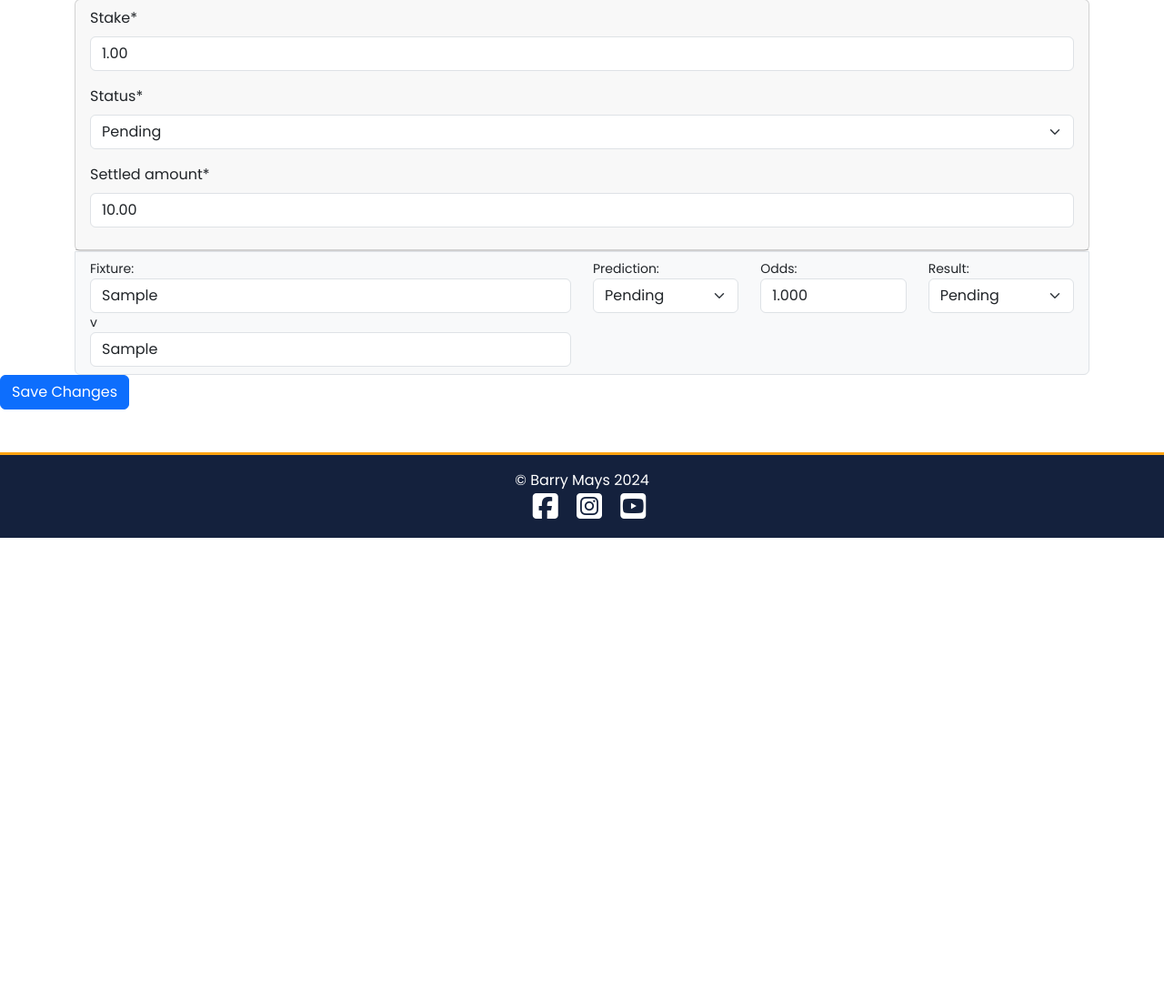
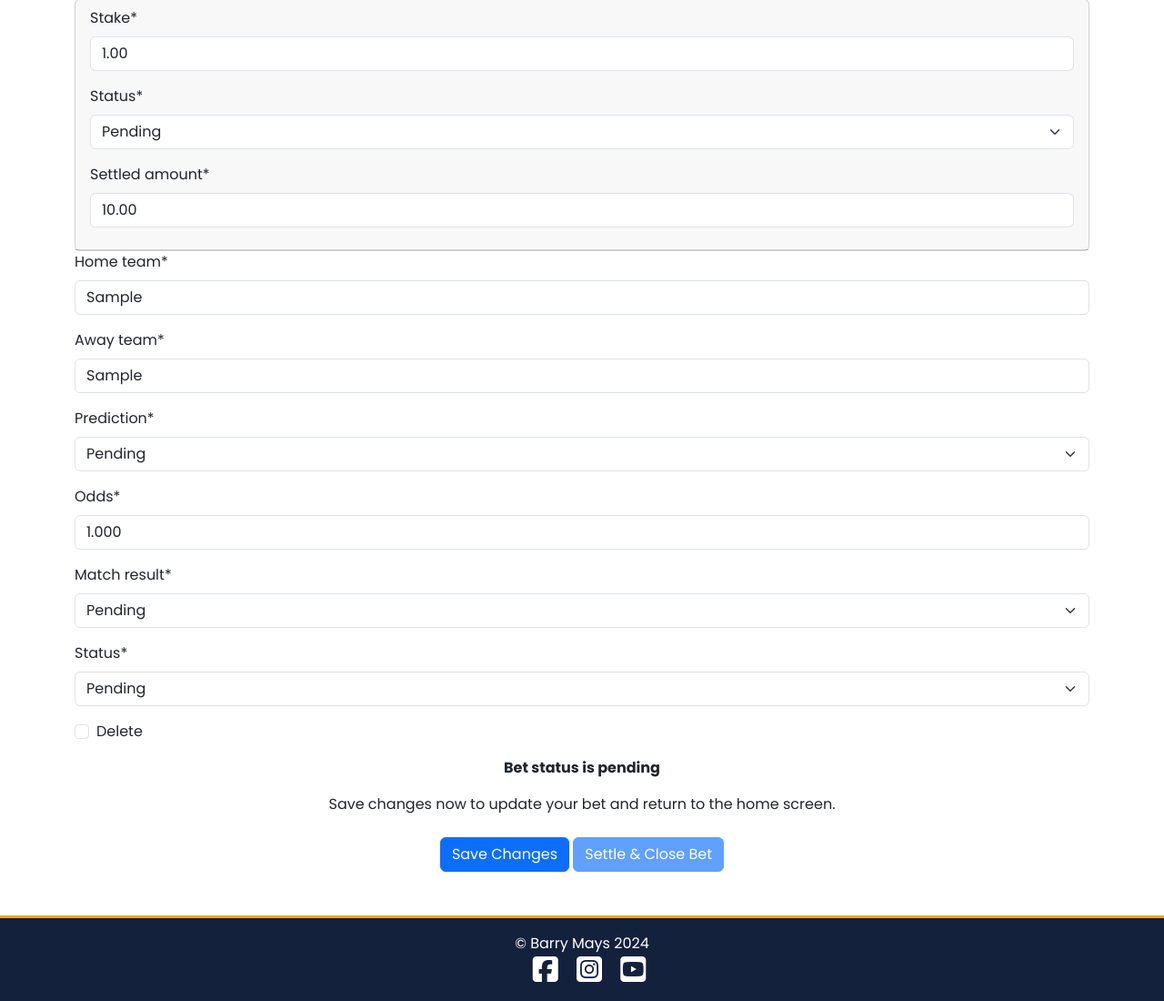
Before and after one commit to bmays9/bet-tracker, a Django app: page /update/00000000-0000-0000-0000-000000000001/ in a window 1280 px wide. Shown: the part 209-1309 px from the top of the page at 91% size. Before the commit the page ends 800 px from the top, so only its background shows below. Run offline with Django 4.2, Linux system fonts and the light colour scheme; a user stored in the database is signed in; tables that the repository leaves empty hold one stand-in row (values such as "Sample post"); some libraries are stand-ins or nearby versions.

Commit message:
Refactor Update Bet functionality and enhance validations and user messaging

```diff
--- a/bet/templates/bet/update_bet.html
+++ b/bet/templates/bet/update_bet.html
@@ -17,27 +17,38 @@
 
 {% if user.is_authenticated %}
 <div class="container mt-5">
-    <form id="updateBet" method="post">
+    <div class="row">
+      <div class="col">
+        <form id="updateBet" method="post">
         {% csrf_token %}
 
         <div class="card">
           <div class="card-header">
-
-        {{ edit_bet_form | crispy }}
-
+             {{ edit_bet_form | crispy }}
           </div>
         </div>
-<!--
-        {{ line_formset.management_form }}
-        {% for form in line_formset %}
+
+
         <div class="card-body">
+          {{ line_formset.management_form }}
+          {% for form in line_formset %}
             <div class="line-item">
             {{ form | crispy }}
             </div>
         </div>
         {% endfor %}
-
-        <button id="submitUpdateBet" type="submit" class="btn btn-primary">Save Changes</button>
+        <div class="row align-items-center my-2">
+          <div class="col text-center">
+            <p id="settleBetWarning"><b>Bet status is pending</b></p>
+            <p id="updateBetInfo">Save changes now to update your bet and return to the home screen.</p>
+          </div>
+        </div>
+            <div class="row align-items-center mb-5">
+          <div class="col text-center">
+            <span><button id="submitUpdateBet" type="submit" class="btn btn-primary">Save Changes</button></span>
+            <span><button id="submitSettleBet" type="submit" class="btn btn-primary" disabled>Settle & Close Bet</button></span>
+          </div>
+        </div>
     </form>
 {% else %}
     <p>Please log in to edit your bet </p>
@@ -57,63 +68,13 @@
             </div>
             {% endif %}
         {% endfor %}
-          -->
+
 <!-- content ends here -->
 
-<!-- Single Bet Box-->
- <!--
-<div class="row no-gutters bet-box mb-3">
-  <div class="col">
-  -->
-     <!-- Bet Header, wrapped in an anchor-->
-<!--
-     <div class="row no-gutters bet-header">
-        <div class="col">
-            <div class="row align-items-start">
-                 <div class="col-3">
-                    <span class="punter"> </span>
-                 </div>
-                 <div class="col">
-                    <span class="stake">£{{ edit_bet_form.stake }} </span>
-                 </div>
-                 <div class="col-2 text-end">
-                    {% if bet.status == 0  %}
-                    <span class="badge bg-secondary">Pending</span>
-                    {% elif bet.status == 1  %}
-                    <span class="badge bg-success">Won</span>
-                    {% elif bet.status == -1 %}
-                    <span class="badge bg-danger">Lost</span>
-                    {% endif %}
-                 </div>
-              </div>
-        </div>
-     </div>
-    -->
-     <!-- End Of Bet Header-->
-
-     <!-- Lines and Footer-->
-     <div id="collapse{{ forloop.counter }}" class="row no-gutters panel-collapse {% if forloop.counter > 5 %}collapse{% endif %}">
-        <div class="col">
-           <ul class="list-group">
-            {{ line_formset.management_form }}
-            {% for form in line_formset %}
-              <li class="list-group-item bg-light">
-                 <div class="row no-gutters line-details">
-                    <div class="col-md-6 fixture">Fixture: {{ form.home_team }} v {{ form.away_team }} </div>
-                    <div class="col-md-2">Prediction: {{ form.prediction}} </div>
-                    <div class="col-md-2">Odds: {{ form.odds }} </div>
-                    <div class="col-md-2 result">Result: {{ form.match_result }} </div>
-                 </div>
-                 {% endfor %}
-           </ul>
-        </div>
-    </div>
-  </div>
-  <div class="mx-auto button-line">
-  <span><button id="submitUpdateBet" type="submit" class="btn btn-primary">Save Changes</button></span>
-  </div>
 
 
+
+</form>
     <!-- End of lines -->
 
 <!-- Modal for edit confirmation message -->
@@ -135,6 +96,22 @@
       </div>
     </div>
   </div>
+  <div class="modal" id="settledBetModal" tabindex="-1" data-showSettle="{% if success %}true{% else %}false{% endif %}" aria-labelledby="settledBetModalLabel" aria-hidden="true">
+    <div class="modal-dialog">
+        <div class="modal-content">
+          <div class="modal-header">
+            <h5 class="modal-title">Settled Bet!</h5>
+            <button type="button" class="btn-close" data-bs-dismiss="modal" aria-label="Close"></button>
+          </div>
+          <div class="modal-body">
+            <p>Your bet has been settled and your balance has been updated. Close to return to the homepage</p>
+          </div>
+          <div class="modal-footer">
+            <button type="button" class="btn btn-secondary" data-bs-dismiss="modal">Close</button>
+          </div>
+        </div>
+      </div>
+    </div>
 {% endblock content %}
 
 {% block additional %}
--- a/bet/views.py
+++ b/bet/views.py
@@ -87,11 +87,15 @@ def add_bet(request):
                 line_item.save()
 
             # Display message to the user
-            messages.add_message(request, messages.SUCCESS, 'Your bet has been added')
+            messages.add_message(
+                request,
+                messages.SUCCESS,
+                'SUCCESS! Your bet has been added. Either add another bet or return to the home page')
             # Reset form
             bet_form = BetForm()
             line_formset = LineAddFormSet()
-    else:
+
+    else:  #Not a Post request
         bet_form = BetForm()
         line_formset = LineAddFormSet()
 
@@ -107,7 +111,20 @@ def add_bet(request):
 
 def delete_bet(request, id):
     '''
-    View to delete comment
+    View to delete bet
+    '''
+    queryset = Bet.objects.filter(status=0)
+    bet = get_object_or_404(queryset, id=id)
+
+    if bet.punter == request.user:
+        bet.delete()
+        return redirect('home')
+
+    return HttpResponseRedirect(reverse('bet_delete', args=[id]))
+
+def settle_bet(request, id):
+    '''
+    View to settle bet
     '''
     queryset = Bet.objects.filter(status=0)
     bet = get_object_or_404(queryset, id=id)
@@ -129,53 +146,55 @@ def update_bet(request, id):
     queryset = Bet.objects.filter(status=0)
     bet = get_object_or_404(queryset, id=id)
     line_count = bet.lines.count()
+    print(bet)
 
     if request.method == 'POST':
 
         edit_bet_form = EditBetForm(data=request.POST, instance=bet)
         line_formset = LineFormSet(data=request.POST, instance=bet)
+        user = request.user
+        #check user is authenticated
+        print("Post Request")
+        if user.is_authenticated:
+            print("User Authenticated")
+            #check forms are valid
+            if edit_bet_form.is_valid() and line_formset.is_valid() and bet.punter == user:
+                print("Forms are valid")
 
-        if edit_bet_form.is_valid() and line_formset.is_valid() and bet.punter == request.user:
-
-            #check if any lines are still pending
-            linesClosed = checkLines(line_formset)
-            print("linesClosed")
-            print(linesClosed)
-
-            #check if bet is settled
-            if bet.status != 0: # If pending, do nothing
-
-                user = request.user
-                if linesClosed:
-                    if user.is_authenticated:
-                        try:
-                            user_bank = Bank.objects.get(user=user)
-                        except Bank.DoesNotExist:
-                            user_bank = Bank(user=user, balance=0.00, is_active=True)
+                #check if bet is settled
+                if bet.status != 0: # If status is not pending, adjust bank balance
+                    print("Bet is not pending")
+                    try:
+                        user_bank = Bank.objects.get(user=user)
+                    except Bank.DoesNotExist:
+                        user_bank = Bank(user=user, balance=0.00, is_active=True)
 
                     #update user's bank balance
                     user_bank.balance = user_bank.balance + bet.settled_amount - bet.stake
                     user_bank.save()
+                    edit_bet_form.save()
+                    line_formset.save()
+
+                    return redirect('home')
+
                 else:
-                    # Display message to the user
-                    messages.add_message(request, messages.SUCCESS, 'Your changes have been saved. Not all lines have a result, so the bet is still pending')
-                    bet.status = 0
-                edit_bet_form.save()
-                line_formset.save()
+                    # Bet is still pending but form is valid.
+                    # Save data and send message to the user
+                    print("Bet is pending")
+                    edit_bet_form.save()
+                    line_formset.save()
+                    messages.add_message(request, messages.SUCCESS, 'Your changes have been saved. The bet is still pending so your balance is unchanged')
 
-                return redirect('home')
+                    return render(request, "bet/update_bet.html", {"edit_bet_form": edit_bet_form, "line_formset": line_formset, "success": True})
 
+            else:
+                messages.add_message(request, messages.SUCCESS, 'The data is invalid, please correct it and try again')
+                print("Invalid form data")
+                print(edit_bet_form.errors)
+                print(line_formset.errors)
 
-
-            return render(request, "bet/update_bet.html", {"edit_bet_form": edit_bet_form, "line_formset": line_formset, "success": True})
-
-        else:
-            print("It's not valid")
-            print(edit_bet_form.errors)
-            print(line_formset.errors)
     else:
         #populate forms with existing data
-
 
         edit_bet_form = EditBetForm(instance=bet)
         line_formset = LineFormSet(instance=bet)
@@ -190,10 +209,11 @@ def update_bet(request, id):
         })
 
 
-def checkLines(form):
-    ## Checks the status of all lines, and returns false if any are pending.
-    ## Returns True if all are closed.
-    for line in form:
-        if line.status == 'Pending':
-            return False
-    return True
+#def checkLines(form):
+#    ## Checks the status of all lines, and returns false if any are pending.
+#    ## Returns True if all are closed.
+#    print("CHecking Line Status now..")
+#    for line in form:
+#        if line.status == 'Pending':
+#            return False
+#    return True
--- a/static/js/editbet.js
+++ b/static/js/editbet.js
@@ -1,27 +1,82 @@
 const updateButton = document.getElementById("submitUpdateBet");
+const settleButton = document.getElementById("submitSettleBet");
 const confirmRedirectButton = document.getElementById("confirmRedirectButton");
+var betStatusElement = document.getElementById("id_status");
+var betStakeElement = document.getElementById("id_stake");
+var betSettledElement = document.getElementById("id_settled_amount");
 const updateConfModalElement = document.getElementById("updateConfModal");
-const lineStatus = document.getElementsByTagName("select");
+const settledBetModalElement = document.getElementById("settledBetModal");
+var settleBetWarning = document.getElementById("settleBetWarning");
+var updateBetInfo = document.getElementById("updateBetInfo");
 
-console.log(lineStatus)
-console.log("JS")
+console.log("JS");
 console.log("JS Loaded");
+console.log(settleBetWarning);
+console.log(settleBetWarning.innerText);
+
 console.log("Submit button:", updateButton);
 console.log("Modal element:", updateConfModalElement);
+
 /**
  * Places an event listener on the save changes button on update_bet.html
  *
-* Displays the modal 'updateConfModal'
-*
-***/
+ * If the bet is still pending: displays the modal 'updateConfModal'
+ * If the bet is settled: displays the modal 'settledBetModal'
+ **/
 
 updateButton.addEventListener("click", (e) => {
-  isSettled = isBetSettled()
     updateConfModalElement.show();
 });
 
+settleButton.addEventListener("click", (e) => {
+  settledBetModalElement.show();
+});
+
+
+
+betStatusElement.addEventListener("change", (e) => {
+    console.log("you changed it");
+    var betStatus = betStatusElement.value;
+    var stakeAmount = betStakeElement.value;
+    var settledAmount = betSettledElement.value;
+
+    if (betStatus == '0') {
+        /* Bet status is pending */
+        console.log("Now PENDING");
+        updateButton.disabled = false;
+        settleButton.disabled = true;
+        settleBetWarning.textContent = "Bet status is pending.";
+        updateBetInfo.textContent = "Saving changes will not alter your balance and the bet will remain open.";
+    } else if (betStatus == '1') {
+        /* Bet status is win */
+        console.log("WINNER");
+        updateButton.disabled = true;
+        settleButton.disabled = false;
+        settleBetWarning.textContent = "Please check all bet lines are correct. No changes are possible once the bet is closed.";
+        updateBetInfo.textContent = "Saving now will settle the bet as a WINNER, with a return of £" + settledAmount;
+    } else {
+        /* Bet status is lose */
+        if (parseFloat(settledAmount) > parseFloat(stakeAmount)) {
+            settleBetWarning.textContent = "This cannot be a losing bet. Settled amount is greater than the stake.";
+            updateBetInfo.textContent = "To continue, please change the bet status to Win, or reduce the settled amount.";
+
+            updateButton.disabled = true;
+            settleButton.disabled = true;
+
+        } else {
+            updateButton.disabled = true;
+            settleButton.disabled = false;
+            settleBetWarning.textContent = "Please check all bet lines are correct. No changes are possible once the bet is closed.";
+            updateBetInfo.textContent = "Saving now will settle as a losing bet.";
+        }
+    }
+});
+
+/**
+ * Show confirmation of updates Modal. Redirect user to the homepage
+ */
 if (updateConfModalElement && updateConfModalElement.dataset.show === "true") {
-  console.log("Success")
+    console.log("Success");
     const successModal = new bootstrap.Modal(updateConfModalElement);
     successModal.show();
 
@@ -31,12 +86,16 @@ if (updateConfModalElement && updateConfModalElement.dataset.show === "true") {
     });
 }
 
-function isSettled(){
-  console.log("lineStatus")
+/**
+ * Show confirmation of updates Modal. Redirect user to the homepage
+ */
+if (settledBetModalElement && settledBetModalElement.dataset.showSettle === "true") {
+    console.log("Save Success");
+    const settledModal = new bootstrap.Modal(settledBetModalElement);
+    settledModal.show();
 
+    // Redirect when the user clicks the OK button
+    confirmRedirectButton.addEventListener("click", () => {
+        window.location.href = '/';
+    });
 }
-
-/**
-* Checks the form data to see if the bet is settled
-* Returns True if settled, false if any line is still pending.
-**/
```
Also changed, not shown: bet/test_forms.py (+10 -1 lines), bet/test_views.py (+34 -0 lines), 1 other file. Lines whose indentation alone changed are shown as unchanged.
